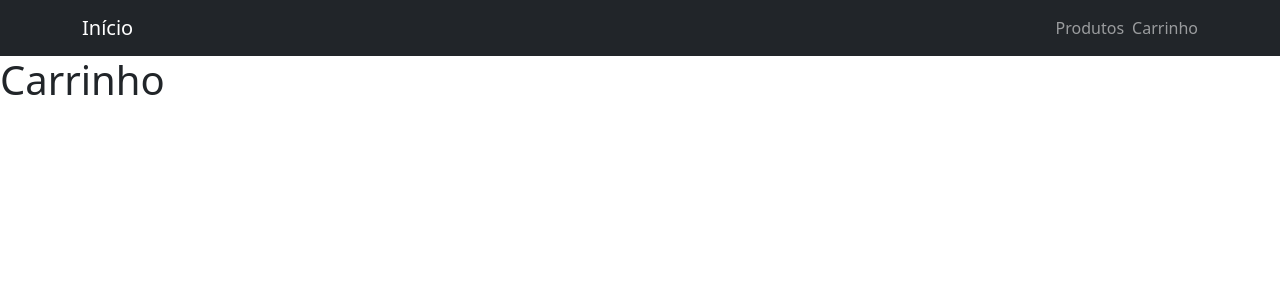
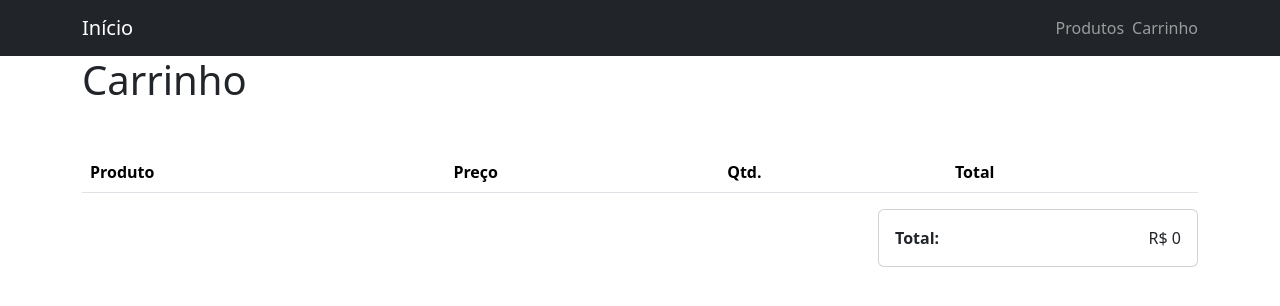
Before and after one commit to Anloucy/black-nextjs, a Next.js app: page /cart in a window 1280 px wide. Shown: the top 306 px of the page. Built offline with nearby package versions, Linux system fonts and the light colour scheme.

Commit message:
Aplicação finalizada(problemas nos tamanhos das imagens)

```diff
--- a/pages/_app.tsx
+++ b/pages/_app.tsx
@@ -1,6 +1,13 @@
 import 'bootstrap/dist/css/bootstrap.min.css'
-import type { AppProps } from "next/app";
+import type { AppProps } from 'next/app'
+import { CartContextProvider } from '../src/hooks/useCart'
 
-export default function App({ Component, pageProps }: AppProps) {
-  return <Component {...pageProps} />;
+function MyApp({ Component, pageProps }: AppProps) {
+  return (
+    <CartContextProvider>
+      <Component {...pageProps} />
+    </CartContextProvider>
+  )
 }
+
+export default MyApp
--- a/pages/cart.tsx
+++ b/pages/cart.tsx
@@ -1,6 +1,9 @@
 import { NextPage } from "next";
 import Head from "next/head";
 import Header from "../src/components/Header"
+import { Container } from "reactstrap";
+import CartTable from "@/components/CartTable";
+import CartTotal from "@/components/CartTota";
 
 const Cart: NextPage = () => {
   return (
@@ -13,9 +16,16 @@
 
       <Header/>
 
-      <h1>
-        Carrinho
-      </h1>
+      <main>
+        <Container>
+          <h1 className="mb-5">
+            Carrinho
+          </h1>
+
+          <CartTable/>
+          <CartTotal/>
+        </Container>
+      </main>
     </>
   )
 }
--- /dev/null
+++ b/src/components/CartTable.tsx
@@ -0,0 +1,102 @@
+import Image from "next/image";
+import { useEffect, useState } from "react";
+import { Button, Col, Row, Table } from "reactstrap";
+import { useCart } from "../hooks/useCart";
+import { ProductType } from "../services/products";
+
+type CartEntry = {
+  product: ProductType
+  quantity: number
+}
+
+const CartTableRow = (props: {
+  entry: CartEntry
+}) => {
+  const { addProduct, removeProduct } = useCart()
+
+  return (
+    <tr>
+      <td>
+        <Row className="align-items-center">
+          <Col xs={4} md={2} lg={1}>
+            <Image
+              src={props.entry.product.imageUrl}
+              alt={props.entry.product.name}
+              height={500}
+              width={600}
+            />
+          </Col>
+          <Col xs={8} md={10} lg={11}>
+            {props.entry.product.name}
+          </Col>
+        </Row>
+      </td>
+      <td>R$ {props.entry.product.price}</td>
+      <td>{props.entry.quantity}</td>
+      <td>R$ {(props.entry.product.price * props.entry.quantity)}</td>
+      <td>
+        <Button
+          color="primary"
+          size="sm"
+          onClick={() => addProduct(props.entry.product)}
+        >
+          +
+        </Button>
+        {' '}
+        <Button
+          color="danger"
+          size="sm"
+          onClick={() => removeProduct(props.entry.product.id)}
+        >
+          –
+        </Button>
+      </td>
+    </tr>
+  )
+
+}
+
+export default function CartTable() {
+    const [cartEntries, setCartEntries] = useState<CartEntry[]>([])
+    const { cart } = useCart()
+
+    useEffect(() => {
+      const entriesList = cart.reduce((list, product) => {
+        const entryIndex = list.findIndex(entry => entry.product.id === product.id)
+
+        if (entryIndex === -1) {
+          return [
+            ...list,
+            {
+              product,
+              quantity: 1
+            }
+          ]
+        }
+
+        list[entryIndex].quantity++
+        return list
+
+      }, [] as CartEntry[])
+
+      entriesList.sort((a, b) => a.product.id - b.product.id)
+      setCartEntries(entriesList)
+
+    }, [cart])
+
+    return (
+      <Table responsive className="align-middle" style={{ minWidth: '32rem' }}>
+        <thead>
+          <tr>
+            <th>Produto</th>
+            <th>Preço</th>
+            <th>Qtd.</th>
+            <th>Total</th>
+          </tr>
+        </thead>
+        <tbody>
+                  {cartEntries.map(entry => <CartTableRow key={entry.product.id} entry={entry} />)}
+        </tbody>
+      </Table>
+    )
+  }
--- /dev/null
+++ b/src/components/CartTota.tsx
@@ -0,0 +1,21 @@
+import { useCart } from "@/hooks/useCart"
+import { Card, CardBody } from "reactstrap"
+
+const CartTotal = () => {
+    const {cart} = useCart()
+
+    return(
+        <Card className="ms-auto" style={{maxWidth: '20rem'}}>
+            <CardBody className='d-flex justify-content-between'>
+                <strong>
+                    Total:
+                </strong>
+                <span>
+                    R$ {cart.reduce((total, product) => total + product.price, 0)}
+                </span>
+            </CardBody>
+        </Card>
+    )
+}
+
+export default CartTotal
--- a/src/components/ProductCard.tsx
+++ b/src/components/ProductCard.tsx
@@ -4,6 +4,7 @@
 import { Button, Card, CardBody, CardSubtitle } from "reactstrap"
 import { ProductType } from "../services/products"
 import SuccessToast from "./SuccessToast"
+import { useCart } from "@/hooks/useCart"
 
 type ProductCardProps = {
   product: ProductType
@@ -12,6 +13,7 @@
 const ProductCard: React.FC<ProductCardProps> = ({ product }) => {
   const [toastIsOpen, setToastIsOpen] = useState(false)
   const { id, name, imageUrl, price } = product
+  const {addProduct} = useCart()
 
   return (
     <>
@@ -36,6 +38,7 @@
           className="pb-2"
           block
           onClick={() => {
+            addProduct(product)
             setToastIsOpen(true)
             setTimeout(() => setToastIsOpen(false), 1000 * 3)
           }}
--- a/src/components/ProductDetails.tsx
+++ b/src/components/ProductDetails.tsx
@@ -3,6 +3,7 @@
 import { Button, Col, Row } from "reactstrap";
 import { ProductType } from "../services/products";
 import SuccessToast from "./SuccessToast";
+import { useCart } from "@/hooks/useCart";
 
 type ProductDetailsProps = {
   product: ProductType
@@ -10,6 +11,7 @@
 
 const ProductDetails: React.FC<ProductDetailsProps> = ({ product }) => {
   const [toastIsOpen, setToastIsOpen] = useState(false)
+  const {addProduct} = useCart()
 
   return (
     <Row>
@@ -38,6 +40,7 @@
           color="dark"
           className="my-3 pb-2"
           onClick={() => {
+            addProduct(product)
             setToastIsOpen(true)
             setTimeout(() => setToastIsOpen(false), 1000 * 3)
           }}
--- /dev/null
+++ b/src/hooks/useCart.tsx
@@ -0,0 +1,50 @@
+import { ProductType } from "@/services/products"
+import { createContext,ReactNode, useContext, useEffect, useState } from "react"
+
+type CartContextType = {
+    cart: ProductType[]
+    addProduct: (product: ProductType) => void
+    removeProduct:(productId: number) => void
+}
+
+const CartContext = createContext<CartContextType>({} as CartContextType)
+
+export const CartContextProvider = (props: {
+    children?: ReactNode
+}) => {
+    const [cart, setCart] = useState<ProductType[]>([])
+
+    useEffect(() => {
+        const storedCart = localStorage.getItem('shopping-cart')
+
+        if (storedCart) {
+          setCart(JSON.parse(storedCart))
+        }
+      }, [])
+
+      const addProduct = (product: ProductType) => {
+        const updatedCart = [...cart, product]
+        localStorage.setItem('shopping-cart', JSON.stringify(updatedCart))
+        setCart(updatedCart)
+      }
+
+      const removeProduct = (productId: number) => {
+        const productIndex = cart.findIndex(product => product.id === productId)
+
+        if (productIndex !== -1) {
+          const updatedCart = [...cart]
+          updatedCart.splice(productIndex, 1)
+          localStorage.setItem('shopping-cart', JSON.stringify(updatedCart))
+          setCart(updatedCart)
+        }
+      }
+
+      return (
+        <CartContext.Provider
+          value={{ cart, addProduct, removeProduct }}
+        >
+          {props.children}
+        </CartContext.Provider>
+      );
+}
+export const useCart = () => useContext(CartContext)
```
